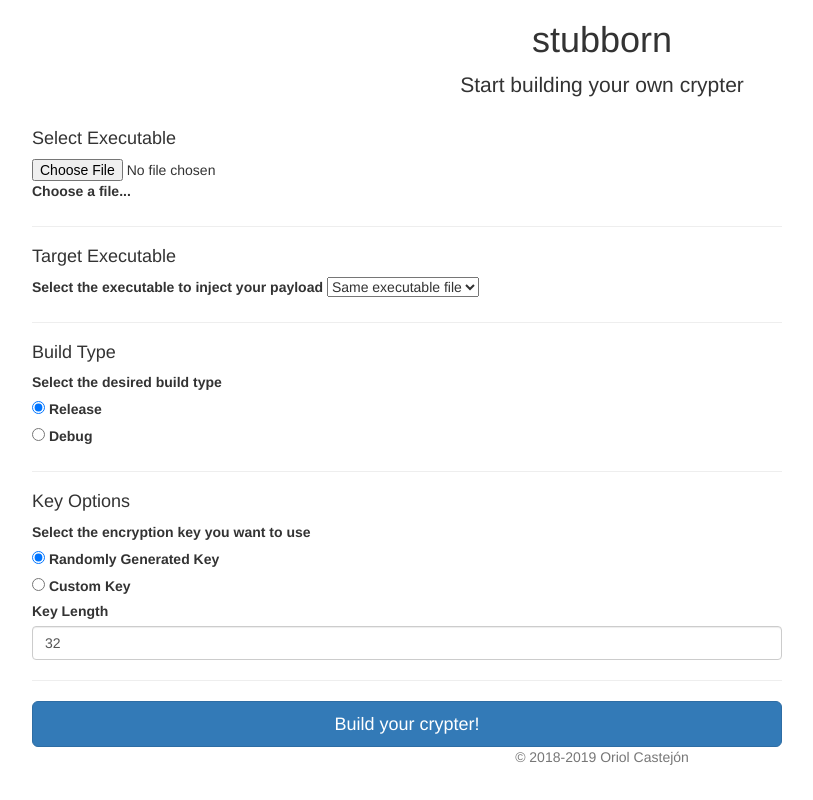
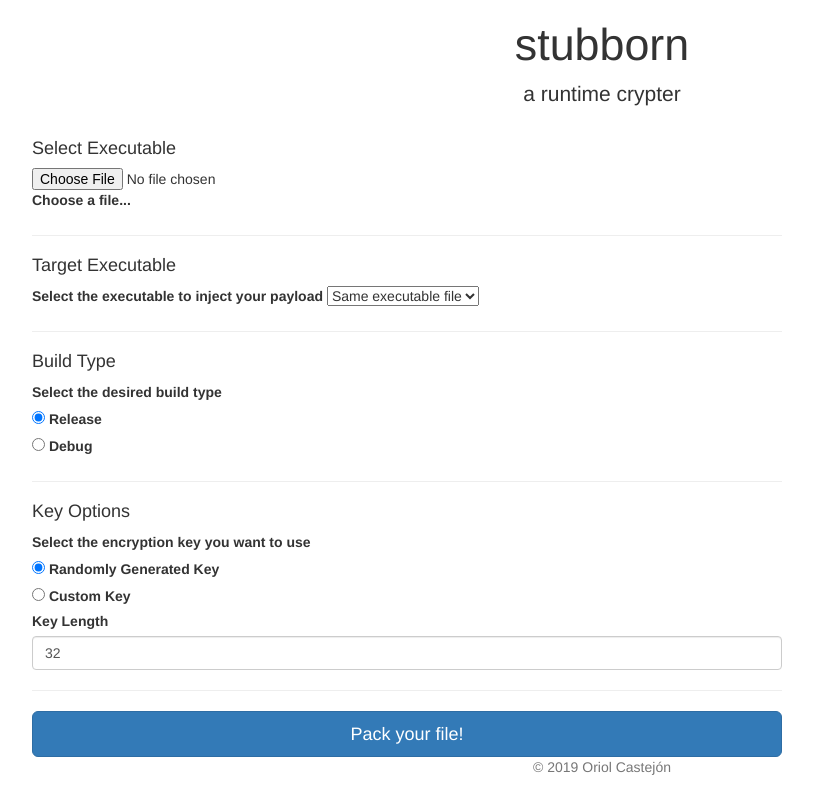
Before and after one commit to ocastejon/stubborn, a Flask app: page / in a window 1280 px wide. Shown: the whole page, without its empty margins (38-851 px from the left). Run offline with Flask 2, Linux system fonts and the light colour scheme; parts of the project's set-up code (start-up, migrations or seed data) failed here and were passed over; some libraries are stand-ins or nearby versions.

Commit message:
Minor UI changes

```diff
--- a/app/form.py
+++ b/app/form.py
@@ -29,7 +29,7 @@ class StubbornForm(FlaskForm):
     keyLength = IntegerField("Key Length", default=32,
                              validators=[validate_key_length])
     customKey = StringField("Enter the key you want to use", validators=[validate_custom_key])
-    submit = SubmitField("Build your crypter!")
+    submit = SubmitField("Pack your file!")
 
     @staticmethod
     def get_target(value):
--- a/app/templates/home.html
+++ b/app/templates/home.html
@@ -4,8 +4,8 @@
 {% block content %}
 {% from "_formhelpers.html" import render_errors %}
 <div class="py-5 text-center">
-    <h1>stubborn</h1>
-    <p class="lead">Start building your own crypter</p>
+    <h1 style="font-size: 3.2em;">stubborn</h1>
+    <p class="lead">a runtime crypter</p>
 </div>
 <form method=post enctype=multipart/form-data class="custom-form">
 {{ form.csrf_token }}
@@ -96,7 +96,7 @@
 
 <div class="pt-5 text-center">
   <footer class="my-5 pt-5 text-muted text-center text-small">
-    <p class="mb-1">&copy; 2018-2019 Oriol Castejón</p>
+    <p class="mb-1">&copy; 2019 Oriol Castejón</p>
   </footer>
 </div>
 {% endblock %}
```
